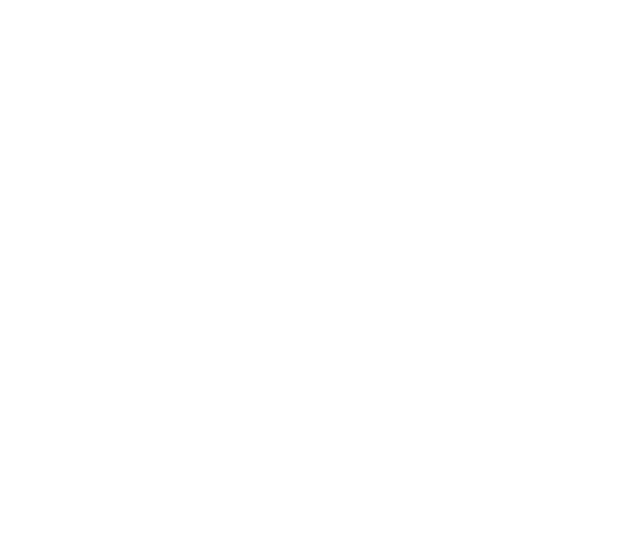
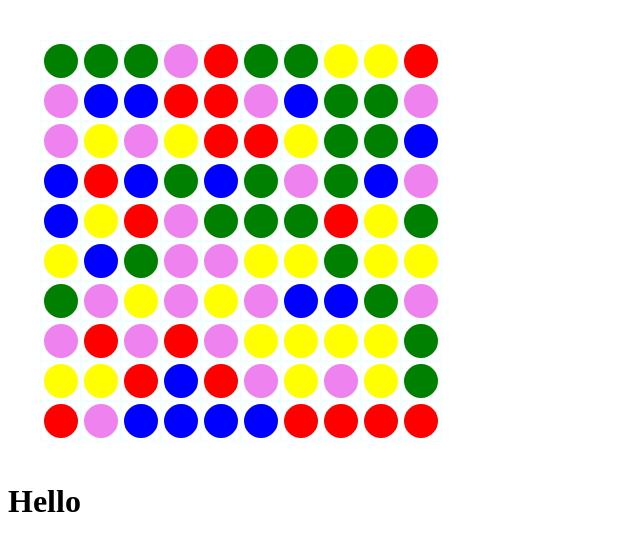
Before and after one commit to asdlvs/asdlvs.github.io, a plain HTML site: page bubbles.html in a window 1280 px wide. Shown: the whole page, without its empty margins (0-640 px from the left). Drawn offline with Linux system fonts and the light colour scheme.

Commit message:
add self run

```diff
--- a/area.js
+++ b/area.js
@@ -6,6 +6,7 @@
  * To change this template use File | Settings | File Templates.
  */
 
+(function () {
     var area = {
         element: document.getElementById("area"),
         board: [],
@@ -121,7 +122,7 @@ algorithms.siblingSearch = function (board, x, y, condition, sort) {
     function Game() {
     }
 
-Game.Bubbles = function (area) {
+    Game.Bubbles = function (area, callback) {
         if (!area) {
             throw {
                 name: "EmptyAreaException",
@@ -138,10 +139,14 @@ Game.Bubbles = function (area) {
             colorAttr = 'data-color',
             config = area.config,
             score = 0,
+            updateScore = function (add) {
+                score += add;
+                callback(score);
+            },
             calculateScore = function (count) {
                 return count * count;
             },
-        clear = function(elt) {
+            clear = function (elt) {
                 while (elt.firstChild) {
                     elt.removeChild(elt.firstChild);
                 }
@@ -191,7 +196,7 @@ Game.Bubbles = function (area) {
                 return;
             }
 
-        score += calculateScore(max);
+            updateScore(calculateScore(max));
 
             for (n = 0; n < max; n += 1) {
                 var x = +els[n].getAttribute('x'),
@@ -219,6 +224,19 @@ Game.Bubbles = function (area) {
                 }
             }
         }());
+    }
 
-    return this;
-}
+    var desc = area.build(10, 10, {
+        width: 40,
+        height: 40,
+        padding: 0
+    })
+
+    Game.Bubbles(desc, function (score) {
+        var doc = document,
+            div = doc.getElementById('score'),
+            h1 = div.getElementsByTagName('h1')[0];
+
+        h1.innerHTML = score;
+    });
+}());
--- a/bubbles.html
+++ b/bubbles.html
@@ -2,12 +2,20 @@
 <html>
 <head>
     <title></title>
-    <link href="bubbles.css" type="text/css" rel="stylesheet" />
+    <link href="bubbles.css" type="text/css" rel="stylesheet"/>
 </head>
 <body>
-    <div id="area">
+<div id="area">
 
-    </div>
+</div>
+<br />
+<br />
+<br />
+<div id="score">
+    <h1>
+        Hello
+    </h1>
+</div>
 </body>
 <script src="area.js"></script>
 </html>
```
Lines whose indentation alone changed are shown as unchanged.
